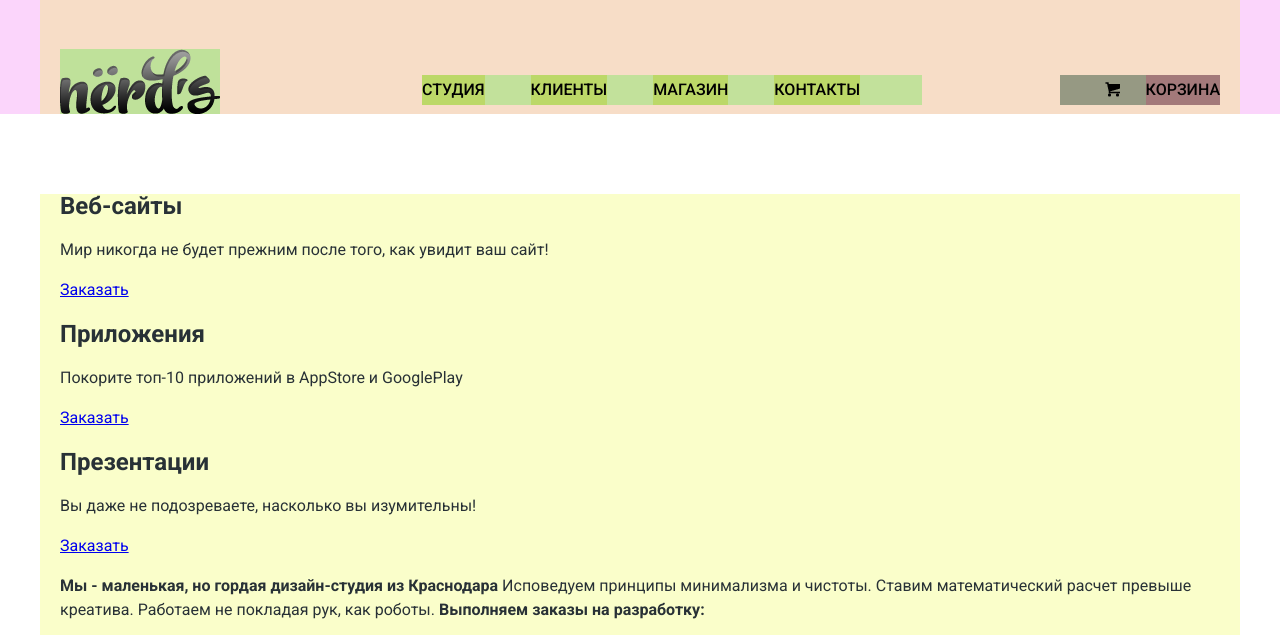
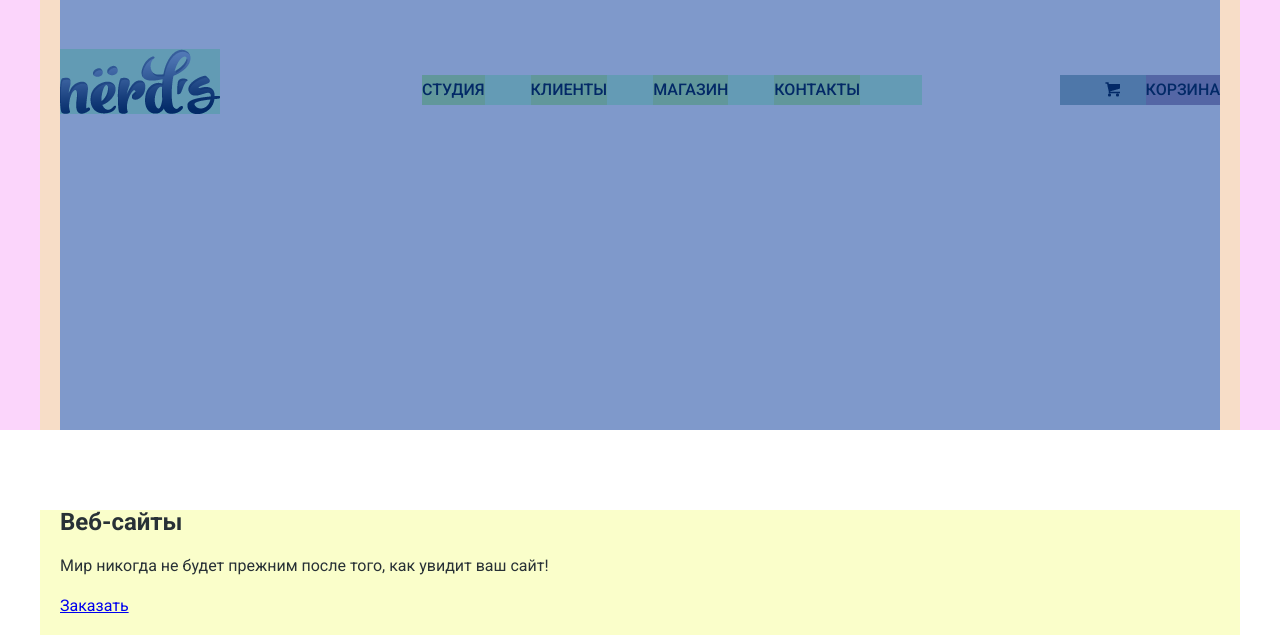
Before and after one commit to MariiaDenisova/nerds, a plain HTML site: page index.html in a window 1280 px wide. Shown: the top 635 px of the page. Drawn offline with Linux system fonts and the light colour scheme.

Commit message:
slider 1

```diff
--- a/css/border-and-background.css
+++ b/css/border-and-background.css
@@ -22,6 +22,10 @@
 .basket {
   background-color: rgba(209, 14, 90, 0.23);
 }
+.slider {
+  background-color: rgba(4, 83, 205, 0.29);
+}
+
 
 
 /* спрайт */
--- a/css/style.css
+++ b/css/style.css
@@ -121,3 +121,23 @@ body {
   right: 100px;
   top: 7px;
 }
+
+.slider {
+  position: relative;
+  width: 1160px;
+  height: 430px;
+  margin-top: 0;
+  margin-right: auto;
+  margin-bottom: 0;
+  margin-left: auto;
+}
+
+.slider-controls {
+  position: absolute;
+  width: 240px;
+  height: 20px;
+  bottom: 96px;
+  left: 50%;
+  margin-left: 9px;
+
+}
--- a/index.html
+++ b/index.html
@@ -38,7 +38,16 @@
         </div>
 
         <div class="slider">
-          <!-- какой-то код для слайдера -->
+          <div class="slider">
+            <div class="slider-controls">
+              <i class="active"></i>
+              <i></i>
+              <i></i>
+            </div>
+            <div class="slides">
+
+            </div>
+          </div>
         </div>
       </div>
     </header>
```
Also changed, not shown: Pictures/slide-1.png (added), Pictures/slide-2.png (added), Pictures/slide-3.png (added).
